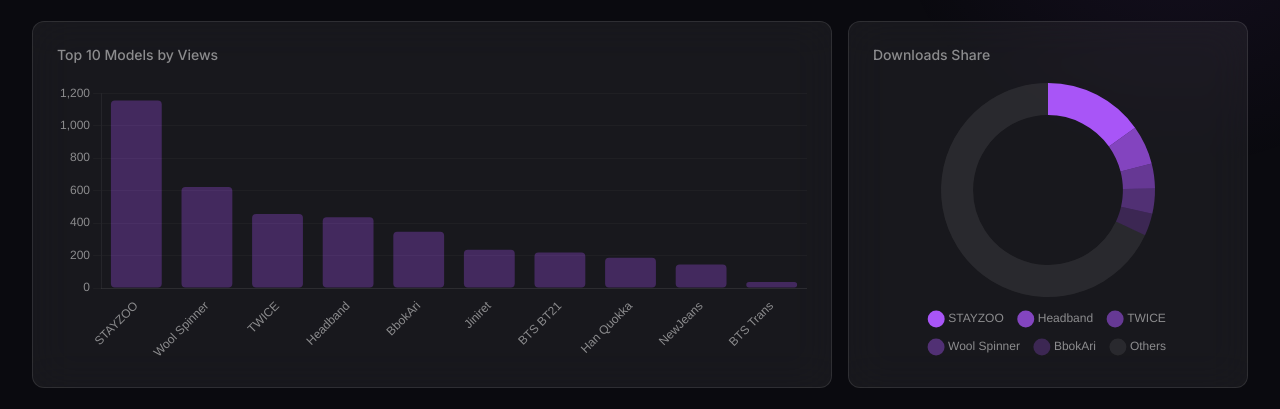
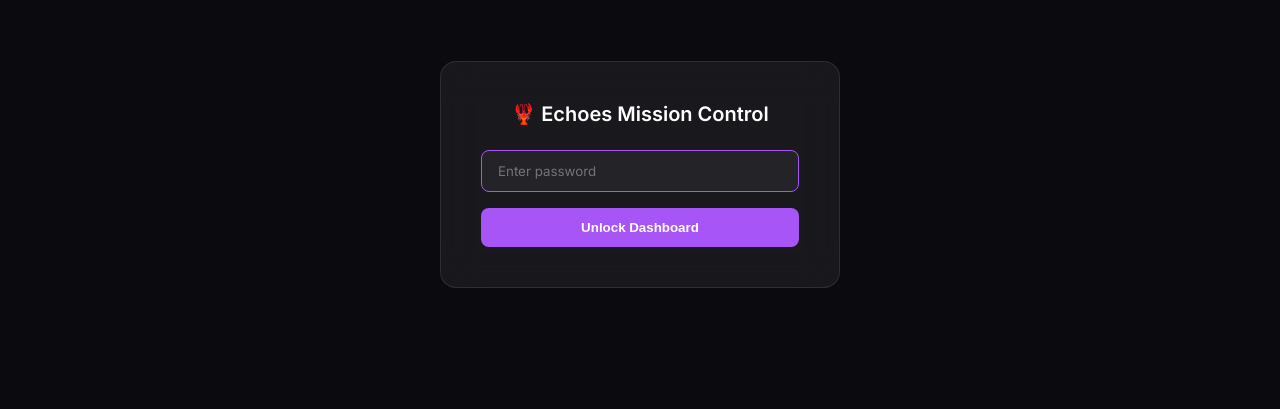
Before and after one commit to WilliamDrummond/echoes-of-idols-dashboard, a plain HTML site: page index.html in a window 1280 px wide. Shown: the part 226-635 px from the top of the page. Drawn offline with nearby package versions, Linux system fonts and the light colour scheme.

Commit message:
Add password protection

```diff
--- a/index.html
+++ b/index.html
@@ -36,6 +36,86 @@
             background: radial-gradient(circle, rgba(168, 85, 247, 0.08) 0%, transparent 70%);
             top: -200px; right: -200px;
             pointer-events: none;
+        }
+
+        /* Password protection styles */
+        #password-screen {
+            position: fixed;
+            top: 0; left: 0;
+            width: 100%; height: 100%;
+            background: var(--bg-dark);
+            display: flex;
+            flex-direction: column;
+            align-items: center;
+            justify-content: center;
+            z-index: 9999;
+            transition: opacity 0.5s ease;
+        }
+
+        .password-container {
+            background: var(--glass-bg);
+            backdrop-filter: blur(20px);
+            border: 1px solid var(--glass-border);
+            padding: 40px;
+            border-radius: 16px;
+            text-align: center;
+            width: 90%;
+            max-width: 400px;
+        }
+
+        .password-container h2 {
+            margin-bottom: 24px;
+            font-weight: 600;
+            font-size: 1.25rem;
+        }
+
+        .password-input {
+            width: 100%;
+            padding: 12px 16px;
+            background: rgba(255, 255, 255, 0.05);
+            border: 1px solid var(--glass-border);
+            border-radius: 8px;
+            color: white;
+            font-family: inherit;
+            margin-bottom: 16px;
+            outline: none;
+            transition: border-color 0.2s;
+        }
+
+        .password-input:focus {
+            border-color: var(--accent);
+        }
+
+        .password-button {
+            width: 100%;
+            padding: 12px;
+            background: var(--accent);
+            border: none;
+            border-radius: 8px;
+            color: white;
+            font-weight: 600;
+            cursor: pointer;
+            transition: transform 0.2s, opacity 0.2s;
+        }
+
+        .password-button:hover {
+            opacity: 0.9;
+        }
+
+        .password-button:active {
+            transform: scale(0.98);
+        }
+
+        #error-msg {
+            color: #ef4444;
+            font-size: 0.875rem;
+            margin-top: 12px;
+            display: none;
+        }
+
+        /* Main content hidden initially */
+        #dashboard-content {
+            display: none;
         }
 
         .header {
@@ -257,6 +337,16 @@
     </style>
 </head>
 <body>
+    <div id="password-screen">
+        <div class="password-container">
+            <h2>🦞 Echoes Mission Control</h2>
+            <input type="password" id="password-input" class="password-input" placeholder="Enter password" autofocus>
+            <button onclick="checkPassword()" class="password-button">Unlock Dashboard</button>
+            <p id="error-msg">Incorrect password.</p>
+        </div>
+    </div>
+
+    <div id="dashboard-content">
         <div class="header">
             <div>
                 <h1>🦞 Echoes of Idols</h1>
@@ -419,11 +509,35 @@
                 </div>
             </div>
         </div>
+    </div>
 
     <script>
         const accentColor = '#a855f7';
         const accentDim = 'rgba(168, 85, 247, 0.3)';
         const textMuted = 'rgba(255, 255, 255, 0.5)';
+
+        // Password logic
+        function checkPassword() {
+            const input = document.getElementById('password-input').value;
+            // Simple check (Lolcano89)
+            if (input === 'Lolcano89') {
+                document.getElementById('password-screen').style.opacity = '0';
+                setTimeout(() => {
+                    document.getElementById('password-screen').style.display = 'none';
+                    document.getElementById('dashboard-content').style.display = 'block';
+                    initCharts(); // Initialize charts after showing content
+                }, 500);
+            } else {
+                document.getElementById('error-msg').style.display = 'block';
+            }
+        }
+
+        // Allow 'Enter' key to trigger check
+        document.getElementById('password-input').addEventListener('keypress', function (e) {
+            if (e.key === 'Enter') {
+                checkPassword();
+            }
+        });
 
         Chart.defaults.color = textMuted;
         Chart.defaults.borderColor = 'rgba(255, 255, 255, 0.06)';
@@ -436,6 +550,7 @@
             event.target.classList.add('active');
         }
 
+        function initCharts() {
             // Models Charts
             new Chart(document.getElementById('viewsChart'), {
                 type: 'bar',
@@ -536,6 +651,7 @@
                     }
                 }
             });
+        }
 
         // Members Table
         const members = [
```
Lines whose indentation alone changed are shown as unchanged.
